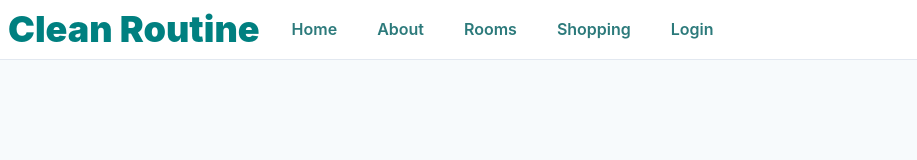
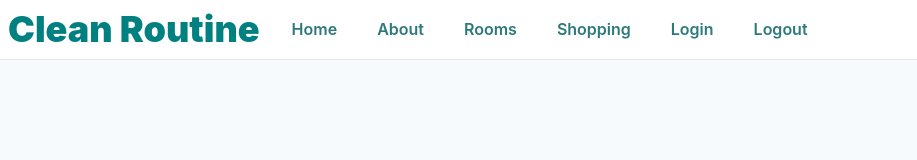
Before and after one commit to jasondbelt/clean_routine, a React (Vite) app in the folder front-end/: page /login in a window 1280 px wide. Shown: the top 160 px of the page, without its empty margins (0-917 px from the left). Built offline with nearby package versions, Linux system fonts and the light colour scheme.

Commit message:
logout works on navbar

```diff
--- a/front-end/src/components/navbar/index.jsx
+++ b/front-end/src/components/navbar/index.jsx
@@ -42,6 +42,10 @@ const menuItems = [
   {
     label: "Login",
     url: "/login/",
+  },
+  {
+    label: "Logout",
+    action: true,
   },
 ];
 
--- a/front-end/src/components/navbar/nav-item.jsx
+++ b/front-end/src/components/navbar/nav-item.jsx
@@ -1,10 +1,32 @@
-import { Button, ListItem, Popover, PopoverArrow, PopoverBody, PopoverContent, PopoverTrigger, List, useDisclosure } from '@chakra-ui/react'
-import { Link } from 'react-router-dom'
-import { FaChevronDown } from 'react-icons/fa'
+import {
+  Button,
+  ListItem,
+  Popover,
+  PopoverArrow,
+  PopoverBody,
+  PopoverContent,
+  PopoverTrigger,
+  List,
+  useDisclosure,
+} from '@chakra-ui/react';
+import { Link, useNavigate } from 'react-router-dom';
+import { FaChevronDown } from 'react-icons/fa';
+import { logout } from '../../endpoints/auth_api';
 
-export function NavItem({ label, url, subitems }) {
-  const {isOpen, onToggle} = useDisclosure()
+export function NavItem({ label, url, subitems, action }) {
+  const { isOpen, onToggle } = useDisclosure();
+  const navigate = useNavigate();
 
+  const handleLogout = async () => {
+    const success = await logout();
+    if (success) {
+      navigate('/login'); // or wherever you want to redirect
+    } else {
+      console.error('Logout failed');
+    }
+  };
+
+  // If this NavItem has subitems, render a dropdown
   if (subitems) {
     return (
       <ListItem>
@@ -15,19 +37,19 @@ export function NavItem({ label, url, subitems }) {
                 <FaChevronDown
                   style={{
                     transition: 'transform .2s ease 0s',
-                    transform: isOpen? 'rotate(-180deg)':''
+                    transform: isOpen ? 'rotate(-180deg)' : '',
                   }}
                 />
               }
-              colorScheme='teal'
-              variant='ghost'
+              colorScheme="teal"
+              variant="ghost"
               onClick={onToggle}
             >
               {label}
             </Button>
           </PopoverTrigger>
-          <PopoverContent width='full'>
-            <PopoverArrow/>
+          <PopoverContent width="full">
+            <PopoverArrow />
             <PopoverBody>
               <List display="flex" flexDir="column" gap={4}>
                 {subitems.map((subitem) => (
@@ -42,9 +64,27 @@ export function NavItem({ label, url, subitems }) {
           </PopoverContent>
         </Popover>
       </ListItem>
-    )
+    );
   }
 
+  // Handle logout button
+  if (action) {
+    return (
+      <ListItem>
+        <Button
+          onClick={handleLogout}
+          colorScheme="teal"
+          variant="ghost"
+          _hover={{ textDecoration: 'none', bg: 'teal.50' }}
+          _active={{ bg: 'teal.100' }}
+        >
+          {label}
+        </Button>
+      </ListItem>
+    );
+  }
+
+  // Default nav link
   return (
     <ListItem>
       <Button
@@ -52,8 +92,8 @@ export function NavItem({ label, url, subitems }) {
         to={url}
         colorScheme="teal"
         variant="ghost"
-        _hover={{ textDecoration: "none", bg: "teal.50" }}
-        _active={{ bg: "teal.100" }}
+        _hover={{ textDecoration: 'none', bg: 'teal.50' }}
+        _active={{ bg: 'teal.100' }}
       >
         {label}
       </Button>
```
